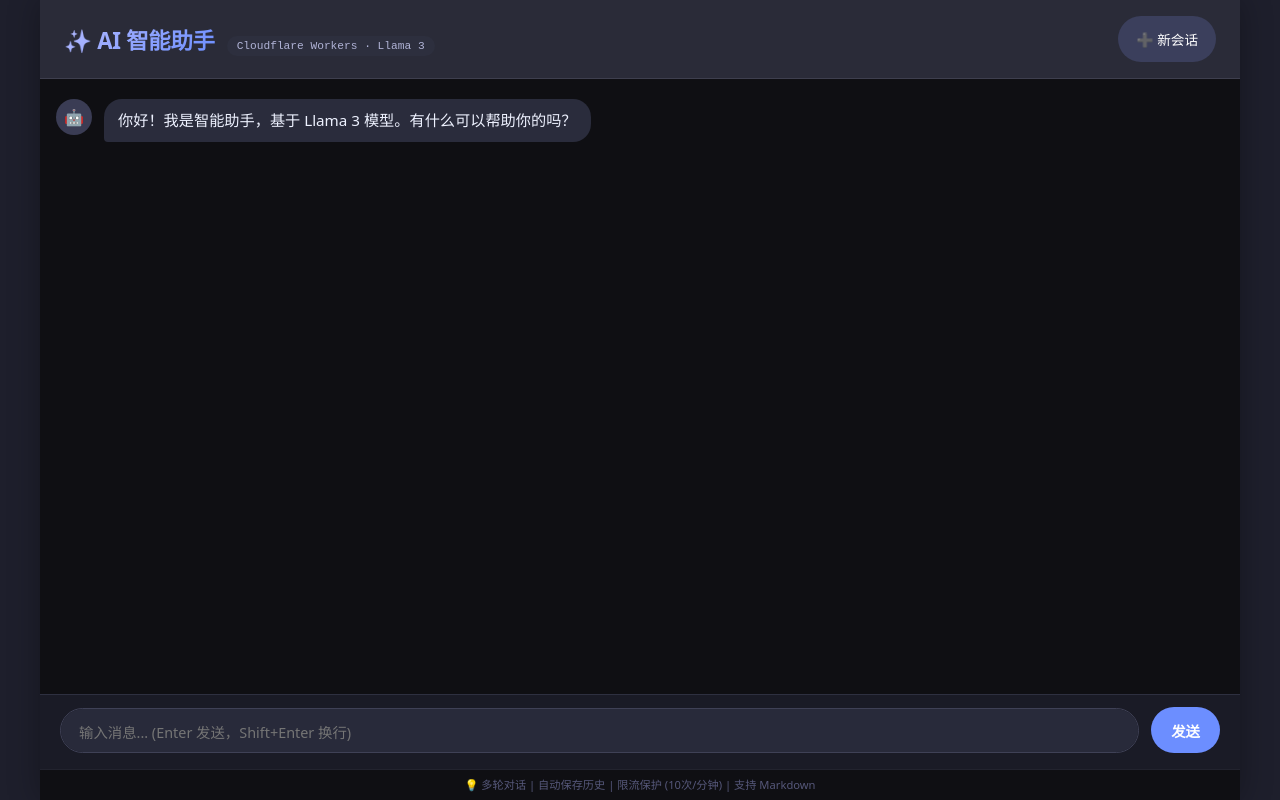
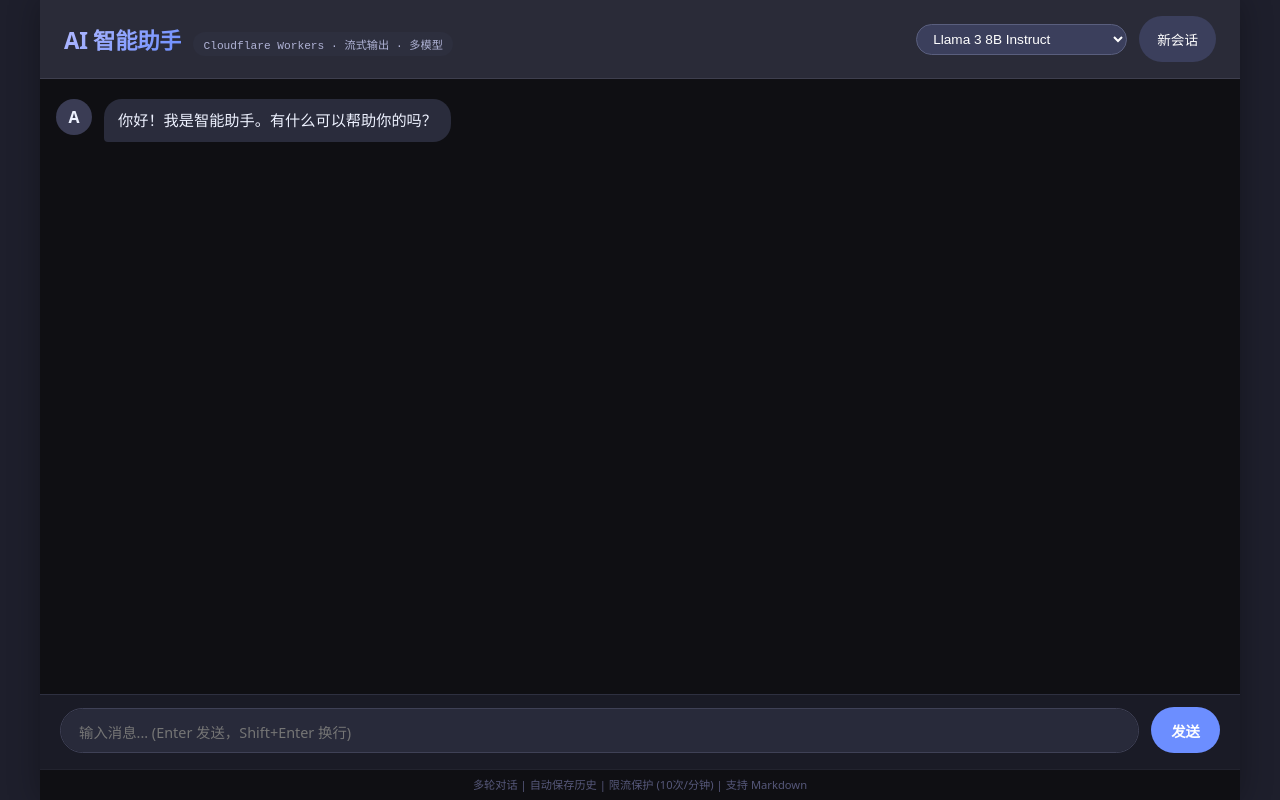
Before and after one commit to wwbybhbuhgu/llm-chat-app-template, a website: page public/index.html in a window 1280 px wide. Drawn offline with nearby package versions, Linux system fonts and the light colour scheme; no server answers.

Commit message:
Update chat interface and model options

```diff
--- a/public/index.html
+++ b/public/index.html
@@ -13,17 +13,31 @@
     <div class="chat-container">
         <div class="chat-header">
             <div class="title">
-                <h1>✨ AI 智能助手</h1>
-                <span class="badge">Cloudflare Workers · Llama 3</span>
+                <h1>AI 智能助手</h1>
+                <span class="badge">Cloudflare Workers · 流式输出 · 多模型</span>
             </div>
-            <button class="new-chat-btn" id="newChatBtn">➕ 新会话</button>
+            <div class="header-actions">
+                <select id="modelSelect" class="model-select">
+                    <!-- 低成本模型优先排列 -->
+                    <option value="@cf/openai/gpt-5.4-pro">OpenAI GPT-5.4 Pro</option>
+                    <option value="@hf/google/gemma-7b-it">Google Gemma 7B Instruct</option>
+                    <option value="@cf/minimax/m2.7">Minimax M2.7</option>
+                    <option value="@cf/alibaba/qwen3-max">Alibaba Qwen3-Max</option>
+                    <!-- 其他常用模型 -->
+                    <option value="@cf/meta/llama-3-8b-instruct" selected>Llama 3 8B Instruct</option>
+                    <option value="@cf/mistral/mistral-7b-instruct-v0.1">Mistral 7B Instruct</option>
+                    <option value="@hf/thebloke/deepseek-coder-6.7b-instruct-awq">DeepSeek Coder 6.7B</option>
+                    <option value="@cf/meta/llama-2-7b-chat-int8">Llama 2 7B Chat</option>
+                </select>
+                <button class="new-chat-btn" id="newChatBtn">新会话</button>
+            </div>
         </div>
 
         <div class="messages-area" id="messagesArea">
             <div class="message assistant">
-                <div class="avatar">🤖</div>
+                <div class="avatar">A</div>
                 <div class="message-content">
-                    <div class="bubble">你好！我是智能助手，基于 Llama 3 模型。有什么可以帮助你的吗？</div>
+                    <div class="bubble">你好！我是智能助手。有什么可以帮助你的吗？</div>
                     <div class="timestamp"></div>
                 </div>
             </div>
@@ -33,7 +47,7 @@
             <textarea id="userInput" rows="1" placeholder="输入消息... (Enter 发送，Shift+Enter 换行)"></textarea>
             <button id="sendBtn">发送</button>
         </div>
-        <div class="info-footer">💡 多轮对话 | 自动保存历史 | 限流保护 (10次/分钟) | 支持 Markdown</div>
+        <div class="info-footer">多轮对话 | 自动保存历史 | 限流保护 (10次/分钟) | 支持 Markdown</div>
     </div>
 
     <script src="/chat.js"></script>
```
